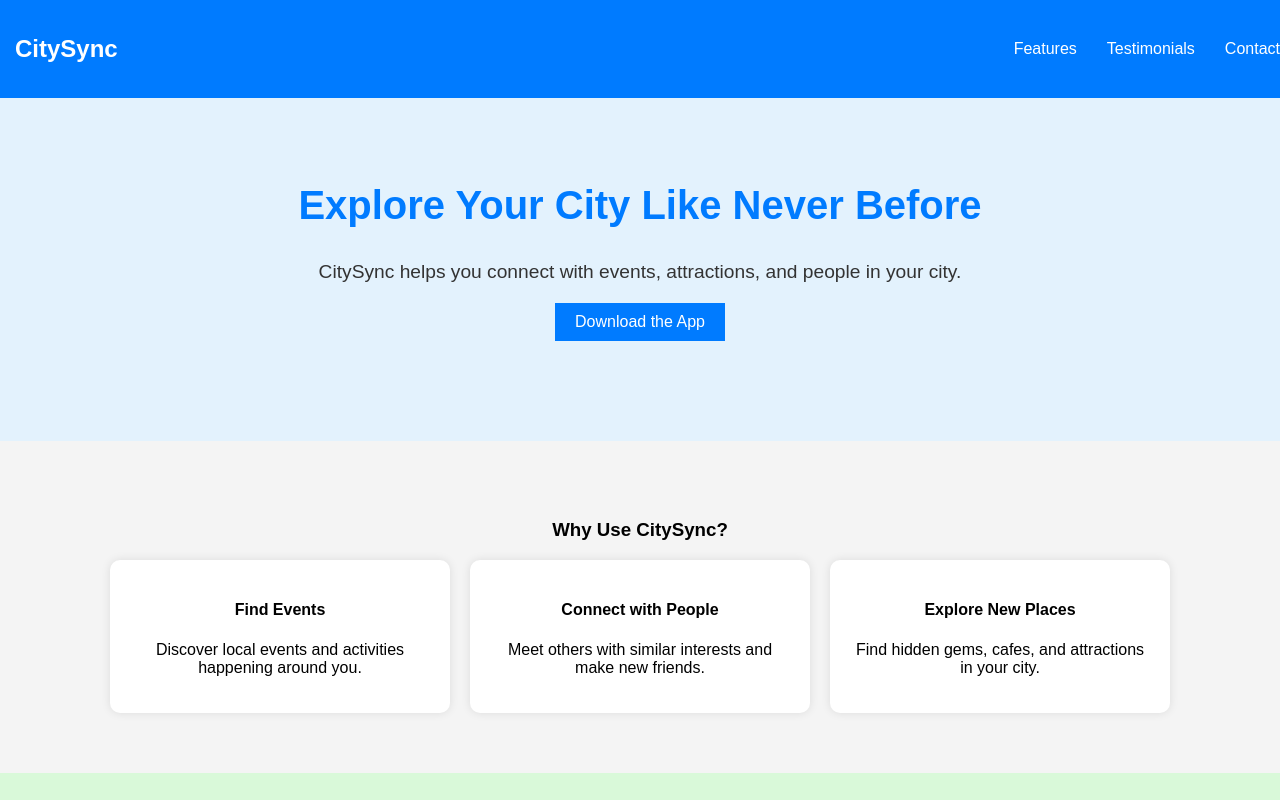
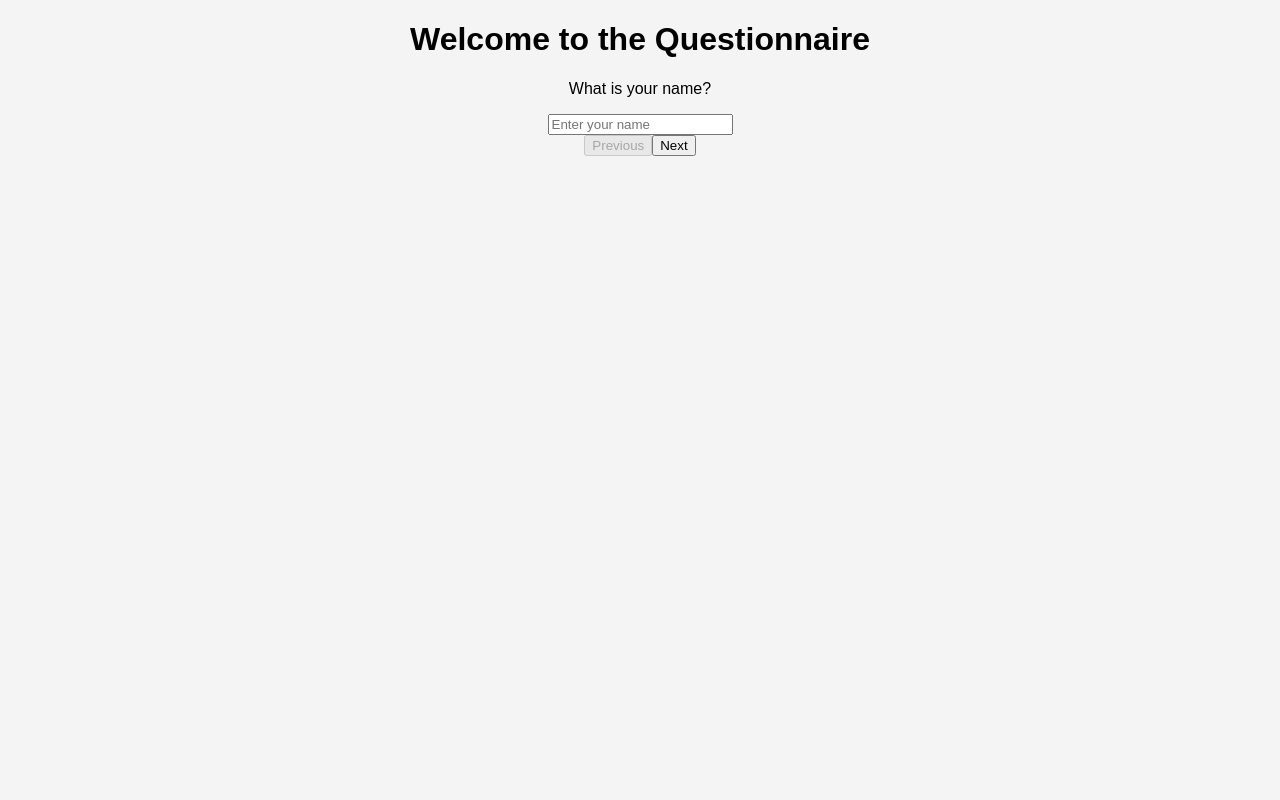
Before and after one commit to Backend-Experts/CitySync, a React (Create React App) app: page / in a window 1280 px wide. Shown: the top 800 px of the page. Built offline with nearby package versions, Linux system fonts and the light colour scheme.

Commit message:
Questionaire template made, works for a few questions

```diff
--- a/package.json
+++ b/package.json
@@ -10,6 +10,7 @@
     "citysync": "file:",
     "react": "^19.0.0",
     "react-dom": "^19.0.0",
+    "react-router-dom": "^6.29.0",
     "react-scripts": "5.0.1",
     "web-vitals": "^2.1.4"
   },
--- /dev/null
+++ b/src/Pages/Questionaire.js
@@ -0,0 +1,120 @@
+// src/pages/NewPage.js
+import React,{useState} from 'react';
+
+const Questionaire = () => {
+    const questions = [
+        {
+          id: 1,
+          text: 'What is your name?',
+          type: 'text',
+          placeholder: 'Enter your name',
+        },
+        {
+          id: 2,
+          text: 'How old are you?',
+          type: 'number',
+          placeholder: 'Enter your age',
+        },
+        {
+          id: 3,
+          text: 'What is your favorite color?',
+          type: 'text',
+          placeholder: 'Enter your favorite color',
+        },
+        {
+          id: 4,
+          text: 'Do you enjoy programming?',
+          type: 'select',
+          options: ['Yes', 'No'],
+        },
+      ];
+
+      const [currentQuestion, setCurrentQuestion] = useState(0);
+      const [answers, setAnswers] = useState({});
+      const [showResults, setShowResults] = useState(false);
+
+      const handleInputChange = (e) => {
+        const { name, value } = e.target;
+        setAnswers({ ...answers, [name]: value });
+      };
+
+      const handleNext = () => {
+        if (currentQuestion < questions.length - 1) {
+          setCurrentQuestion(currentQuestion + 1);
+        } else {
+          setShowResults(true);
+        }
+      };
+
+      const handlePrevious = () => {
+        if (currentQuestion > 0) {
+          setCurrentQuestion(currentQuestion - 1);
+        }
+      };
+
+      const renderQuestion = () => {
+        const question = questions[currentQuestion];
+        return (
+          <div>
+            <p>{question.text}</p>
+            {question.type === 'text' || question.type === 'number' ? (
+              <input
+                type={question.type}
+                name={`question_${question.id}`}
+                placeholder={question.placeholder}
+                value={answers[`question_${question.id}`] || ''}
+                onChange={handleInputChange}
+              />
+            ) : question.type === 'select' ? (
+              <select
+                name={`question_${question.id}`}
+                value={answers[`question_${question.id}`] || ''}
+                onChange={handleInputChange}
+              >
+                <option value="">Select an option</option>
+                {question.options.map((option, index) => (
+                  <option key={index} value={option}>
+                    {option}
+                  </option>
+                ))}
+              </select>
+            ) : null}
+          </div>
+        );
+      };
+
+      const renderResults = () => {
+        return (
+          <div>
+            <h2>Your Answers:</h2>
+            {questions.map((question) => (
+              <p key={question.id}>
+                {question.text}: {answers[`question_${question.id}`]}
+              </p>
+            ))}
+          </div>
+        );
+      };
+
+      return (
+        <div>
+          <h1>Welcome to the Questionnaire</h1>
+          {!showResults ? (
+            <div>
+              {renderQuestion()}
+              <button onClick={handlePrevious} disabled={currentQuestion === 0}>
+                Previous
+              </button>
+              <button onClick={handleNext}>
+                {currentQuestion === questions.length - 1 ? 'Submit' : 'Next'}
+              </button>
+            </div>
+          ) : (
+            renderResults()
+          )}
+        </div>
+      );
+    };
+
+
+export default Questionaire;
--- a/src/index.js
+++ b/src/index.js
@@ -2,12 +2,14 @@ import React from 'react';
 import ReactDOM from 'react-dom/client';
 import './index.css';
 import App from './Pages/App';
+import Questionaire from './Pages/Questionaire';
 import reportWebVitals from './reportWebVitals';
 
 const root = ReactDOM.createRoot(document.getElementById('root'));
 root.render(
   <React.StrictMode>
-    <App />
+    <Questionaire/>
+
   </React.StrictMode>
 );
 
```
Also changed, not shown: 1 other file (tests, documents, lock files or other folders).
